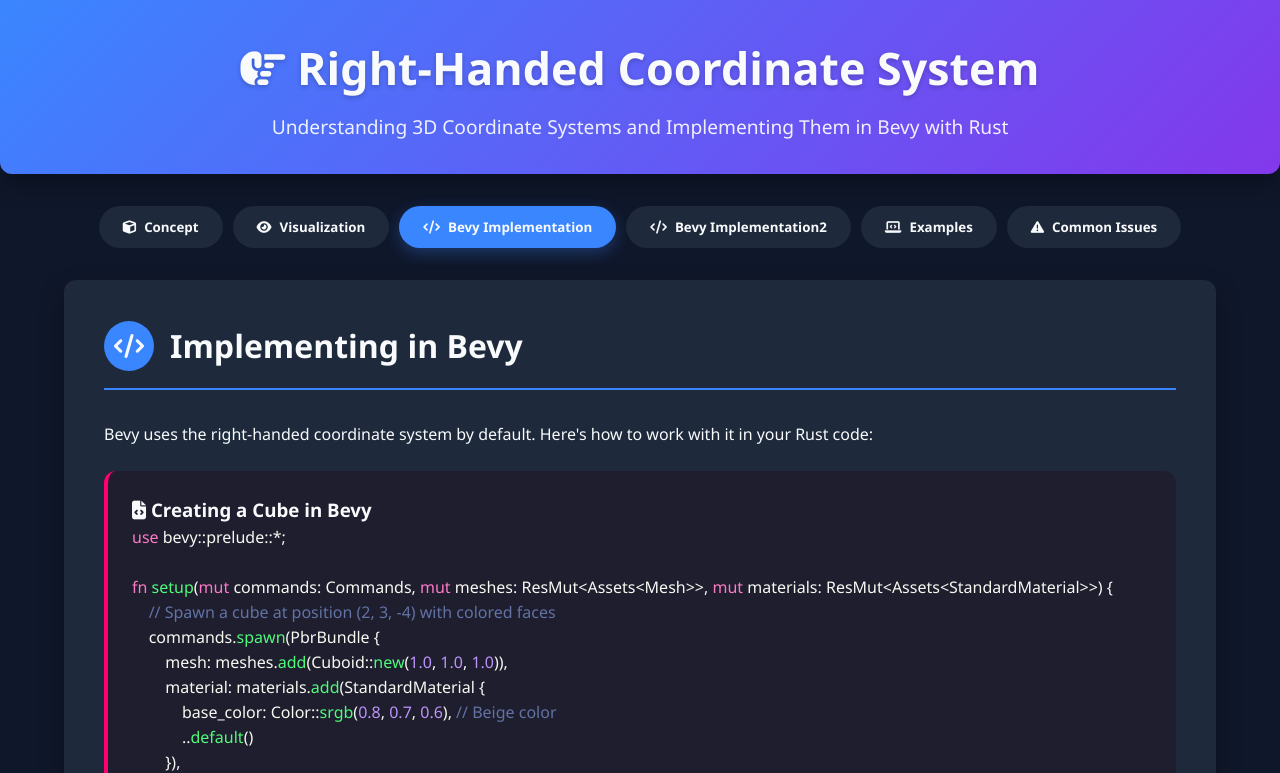
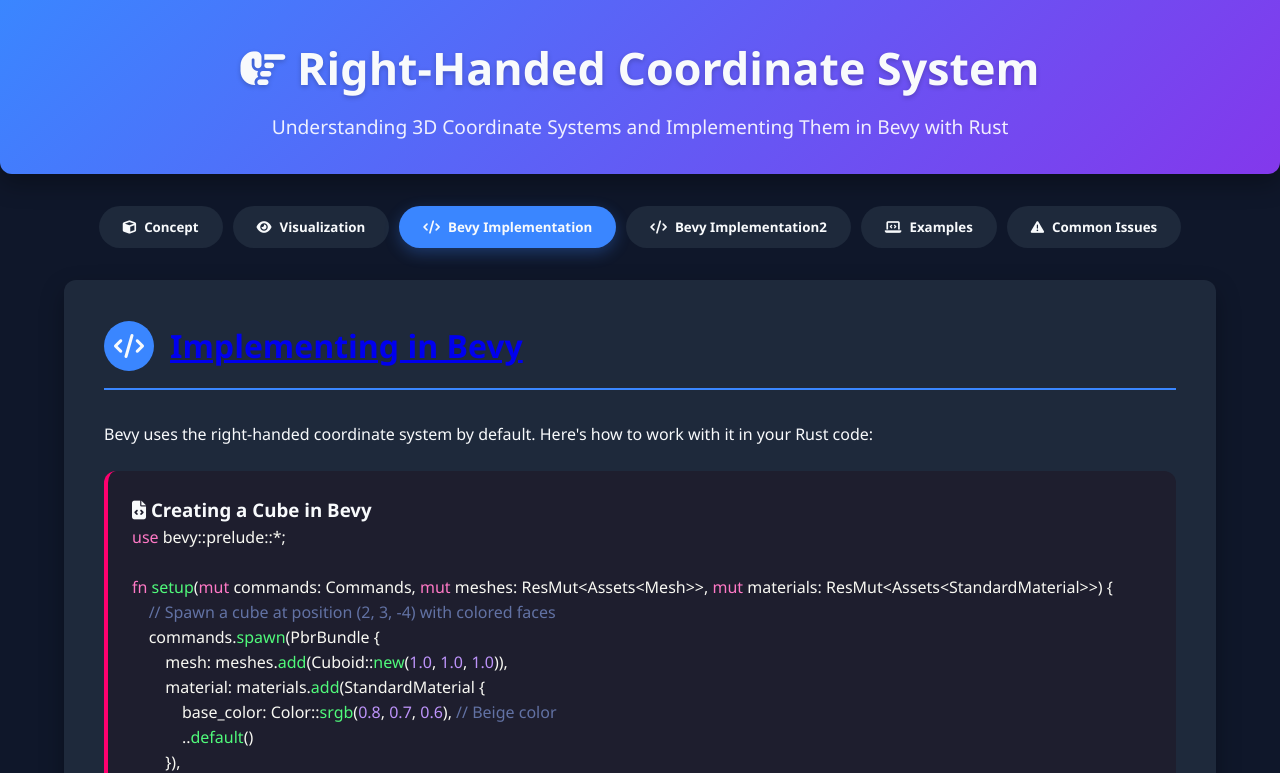
Before and after one commit to githubdiscrete12560/computergraphicweek4, a plain HTML site: page index.html in a window 1280 px wide. Both pictures are taken after a click on the button "Bevy Implementation". Shown: the top 773 px of the page. Drawn offline with nearby package versions, Linux system fonts and the light colour scheme.

Commit message:
Update section title with a link to Bevy implementation

```diff
--- a/index.html
+++ b/index.html
@@ -682,7 +682,7 @@
                 <div class="section-icon">
                     <i class="fas fa-code"></i>
                 </div>
-                <h2 class="section-title">Implementing in Bevy</h2>
+                <h2 class="section-title"><a href="https://githubdiscrete12560.github.io/computergraphicweek4/deepseek_html_20251217_cubebevy.html  ">Implementing in Bevy</a></h2>
             </div>
 
             <p>Bevy uses the right-handed coordinate system by default. Here's how to work with it in your Rust code:</p>
```
